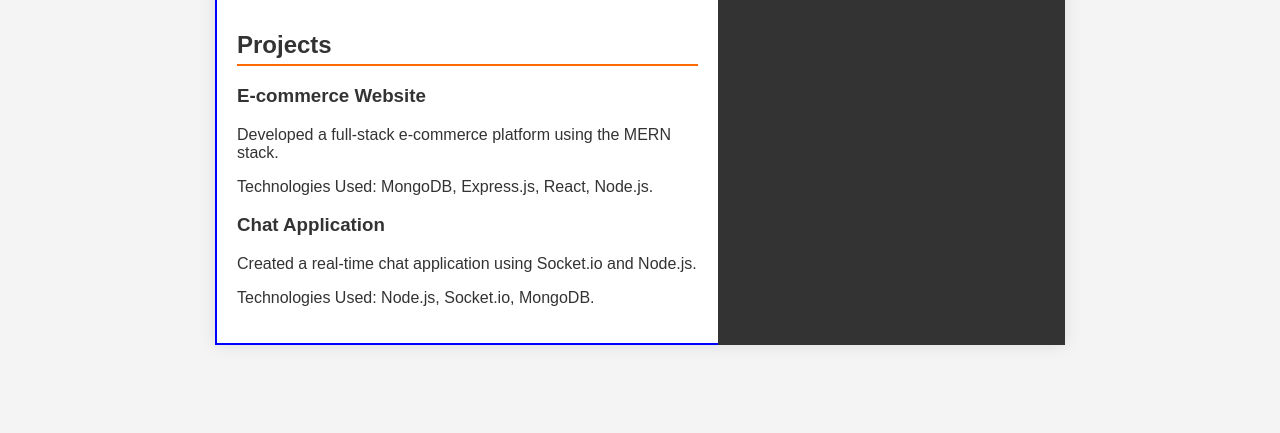
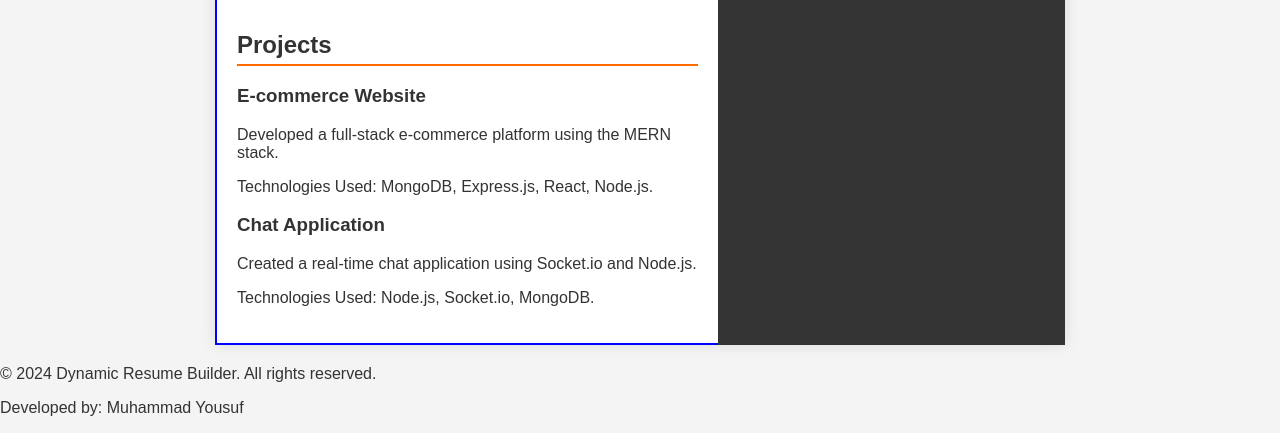
Before and after one commit to MYousuf-Codes/Static-Interactive-Resmue, a plain HTML site: page index.html in a window 1280 px wide. Shown: the part 1384-1817 px from the top of the page. Before the commit the page ends 1749 px from the top, so only its background shows below. Drawn offline with Linux system fonts and the light colour scheme; a script that the page names is missing.

Commit message:
Update index.html

```diff
--- a/index.html
+++ b/index.html
@@ -191,6 +191,12 @@
             </div>
         </div>
     </div>
+     <footer>
+        <ul class="menu footer-menu">
+            <p>&copy; 2024 Dynamic Resume Builder. All rights reserved.</p>
+            <p id="p1">Developed by: Muhammad Yousuf</p>
+        </ul>
+    </footer>
 <script src="script.js"></script>
 </body>
 </html>
```
